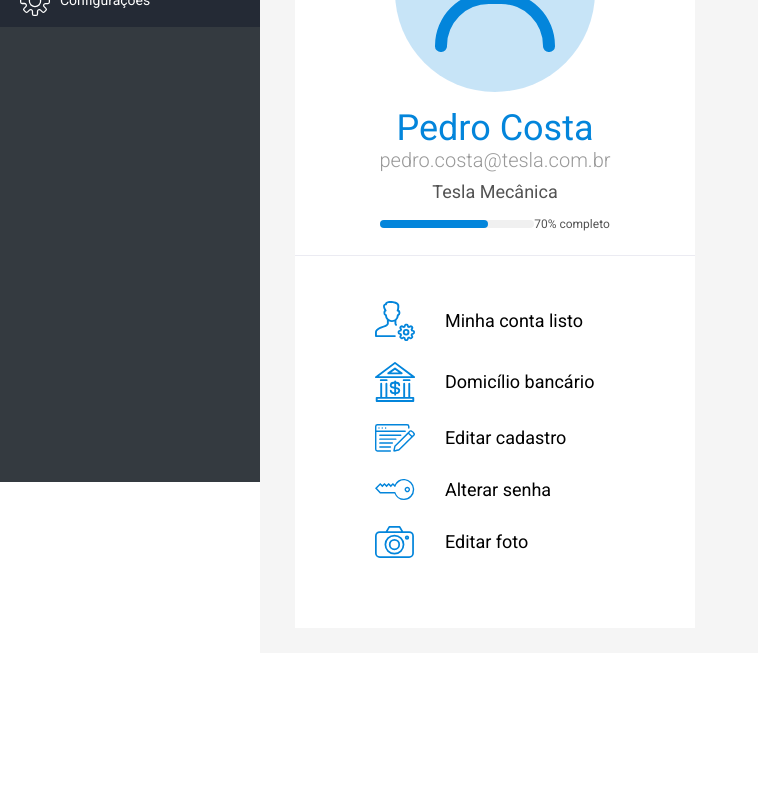
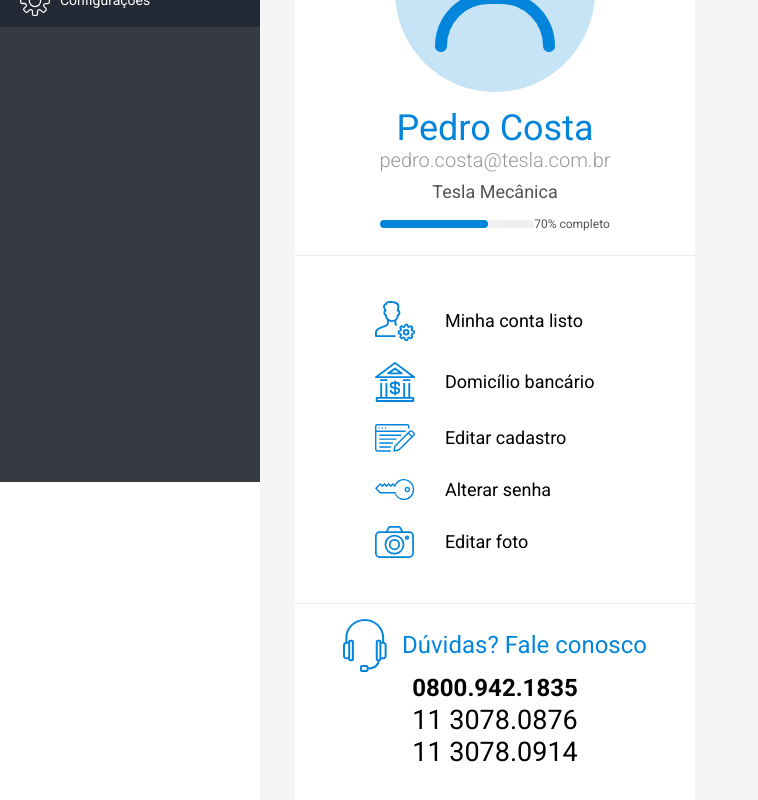
Before and after one commit to mmakarios/logox-vue, a Vue app: page / in a window 1280 px wide. Shown: the part 318-1118 px from the top of the page, without its empty margins (0-758 px from the left). Before the commit the page ends 971 px from the top, so only its background shows below. Built offline with nearby package versions, Linux system fonts and the light colour scheme.

Commit message:
Add contact

```diff
--- /dev/null
+++ b/src/components/UserDataContact.vue
@@ -0,0 +1,44 @@
+<template>
+  <div class="user-data-contact">
+    <div class="contact-title">
+      <img
+        src="../assets/icons/headset.svg"
+        alt="">
+      <span>Dúvidas? Fale conosco</span>
+    </div>
+    <span class="phone-0800">0800.942.1835</span>
+    <span>11 3078.0876</span>
+    <span>11 3078.0914</span>
+  </div>
+</template>
+
+<script>
+export default {
+  name: 'UserDataContact'
+};
+</script>
+
+<style lang="scss" scoped>
+.user-data-contact {
+  display: flex;
+  flex-direction: column;
+  align-items: center;
+  font-size: 27px;
+
+  .contact-title {
+    display: flex;
+    align-items: center;
+    img {
+      margin-right: 15px;
+    }
+    span {
+      color: #0385db;
+      font-size: 24px;
+    }
+  }
+  .phone-0800 {
+    font-size: 24px;
+    font-weight: bold;
+  }
+}
+</style>
--- a/src/components/UserDataMenu.vue
+++ b/src/components/UserDataMenu.vue
@@ -5,18 +5,24 @@
     <div class="divider"/>
 
     <user-data-options/>
+
+    <div class="divider"/>
+
+    <user-data-contact/>
   </div>
 </template>
 
 <script>
 import UserDataInfo from './UserDataInfo';
 import UserDataOptions from './UserDataOptions';
+import UserDataContact from './UserDataContact';
 
 export default {
   name: 'UserDataMenu',
   components: {
     UserDataInfo,
-    UserDataOptions
+    UserDataOptions,
+    UserDataContact
   }
 };
 </script>
```
Also changed, not shown: src/assets/icons/headset.svg (added).
